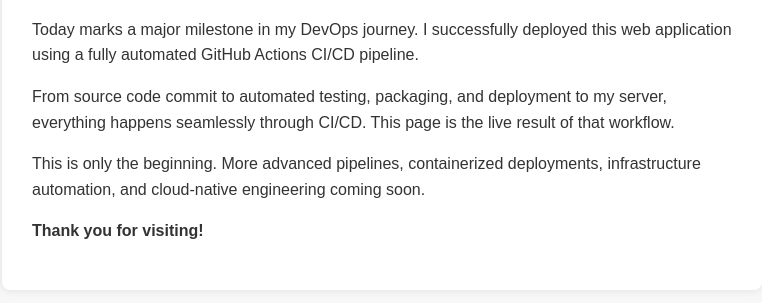
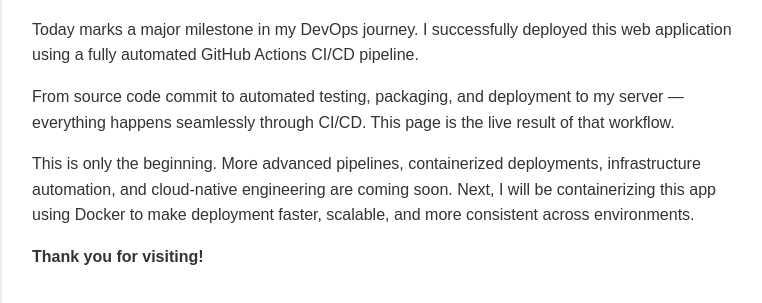
Before and after one commit to cloudlumanex/Actions-Git, a website: page index.html in a window 1280 px wide. Shown: the part 181-484 px from the top of the page, without its empty margins (258-1020 px from the left). Drawn offline with Linux system fonts and the light colour scheme.

Commit message:
Refine content in index.html for clarity
Updated text for clarity and added future plans.

```diff
--- a/index.html
+++ b/index.html
@@ -40,13 +40,15 @@
 
       <p>
         From source code commit to automated testing, packaging, and deployment to my
-        server, everything happens seamlessly through CI/CD. This page is the live
+        server — everything happens seamlessly through CI/CD. This page is the live
         result of that workflow.
       </p>
 
       <p>
         This is only the beginning. More advanced pipelines, containerized deployments,
-        infrastructure automation, and cloud-native engineering coming soon.
+        infrastructure automation, and cloud-native engineering are coming soon.
+        Next, I will be containerizing this app using Docker to make deployment faster,
+        scalable, and more consistent across environments.
       </p>
 
       <p><strong>Thank you for visiting!</strong></p>
```
